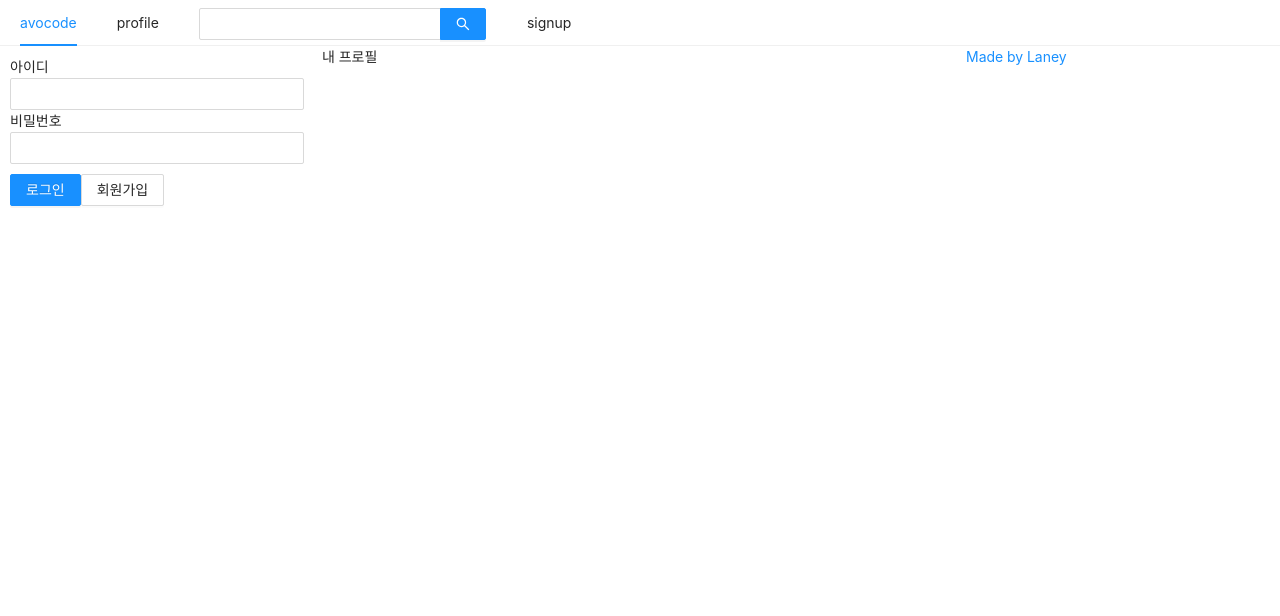
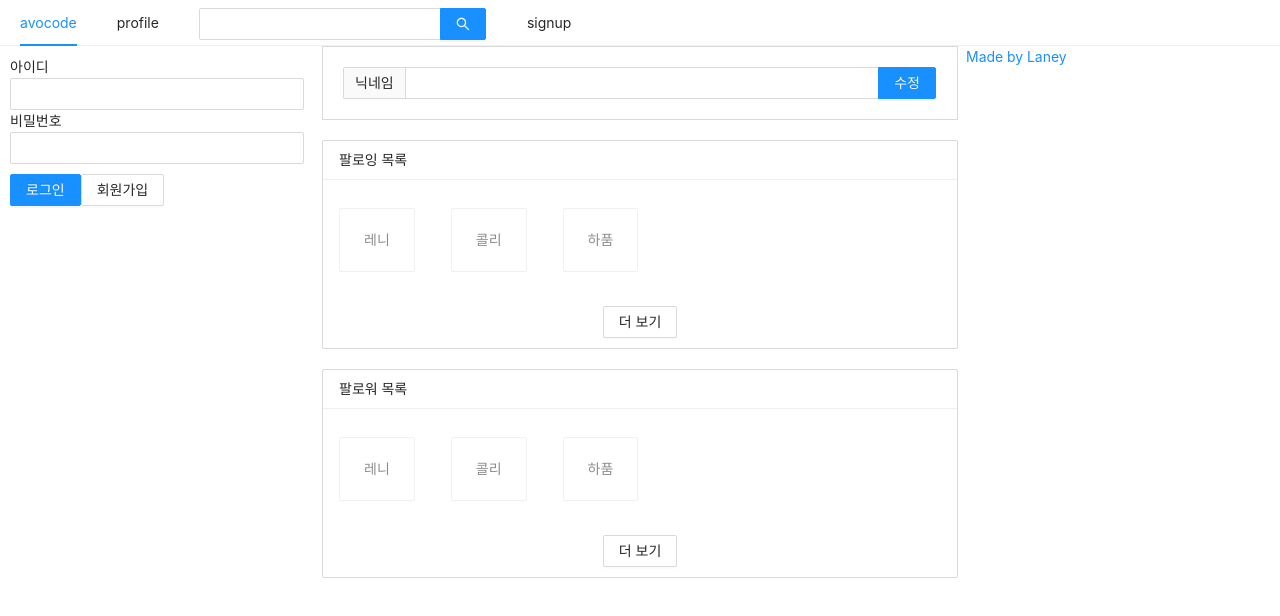
Before and after one commit to laney522/avocode_v2, a Next.js app in the folder prepare/front/: page /profile in a window 1280 px wide. Shown: the top 616 px of the page. Built offline with nearby package versions, Linux system fonts and the light colour scheme.

Commit message:
add Profile page commit

```diff
--- /dev/null
+++ b/prepare/front/components/FollowList.js
@@ -0,0 +1,32 @@
+import React from 'react';
+import PropTypes from 'prop-types';
+import { List, Button, Card } from 'antd';
+import { StopOutlined } from '@ant-design/icons';
+
+const FollowList = ({ header, data }) => {
+  return (
+    <List
+      style={{ marginBottom: 20 }}
+      grid={{ gutter: 4, xs: 2, md: 3 }}
+      size="small"
+      header={<div>{header}</div>}
+      loadMore={<div style={{ textAlign: 'center', margin: '10px 0' }}><Button>더 보기</Button></div>}
+      bordered
+      dataSource={data}
+      renderItem={(item) => (
+        <List.Item style={{ marginTop: 20 }}>
+          <Card action={[<StopOutlined key="stop" />]}>
+            <Card.Meta description={item.nickname} />
+          </Card>
+        </List.Item>
+      )}
+    />
+  )
+};
+
+FollowList.propTypes = {
+  header: PropTypes.string.isRequired,
+  data: PropTypes.array.isRequired,
+};
+
+export default FollowList;
--- /dev/null
+++ b/prepare/front/components/NicknameEditForm.js
@@ -0,0 +1,14 @@
+import React, { useMemo } from 'react';
+import { Form, Input } from 'antd';
+
+const NicknameEditForm = () => {
+  const style = useMemo(() => ({ marginBottom: '20px', border: '1px solid #d9d9d9', padding: '20px' }), []);
+
+  return (
+    <Form style={style}>
+      <Input.Search addonBefore="닉네임" enterButton="수정" />
+    </Form>
+  );
+};
+
+export default NicknameEditForm;
--- a/prepare/front/pages/profile.js
+++ b/prepare/front/pages/profile.js
@@ -2,13 +2,23 @@
 import AppLayout from '../components/AppLayout';
 import Head from 'next/head';
 
+import NicknameEditForm from '../components/NicknameEditForm';
+import FollowList from '../components/FollowList';
+
 const Profile = () => {
+  const followerList = [{ nickname: '레니' }, { nickname: '콜리' }, { nickname: '하품' }];
+  const followingList = [{ nickname: '레니' }, { nickname: '콜리' }, { nickname: '하품' }];
+
   return (
     <>
       <Head>
         <title>내 프로필 | Avocode</title>
       </Head>
-      <AppLayout>내 프로필</AppLayout>
+      <AppLayout>
+        <NicknameEditForm />
+        <FollowList header="팔로잉 목록" data={followingList} />
+        <FollowList header="팔로워 목록" data={followerList} />
+      </AppLayout>
     </>
   );
 }
```
